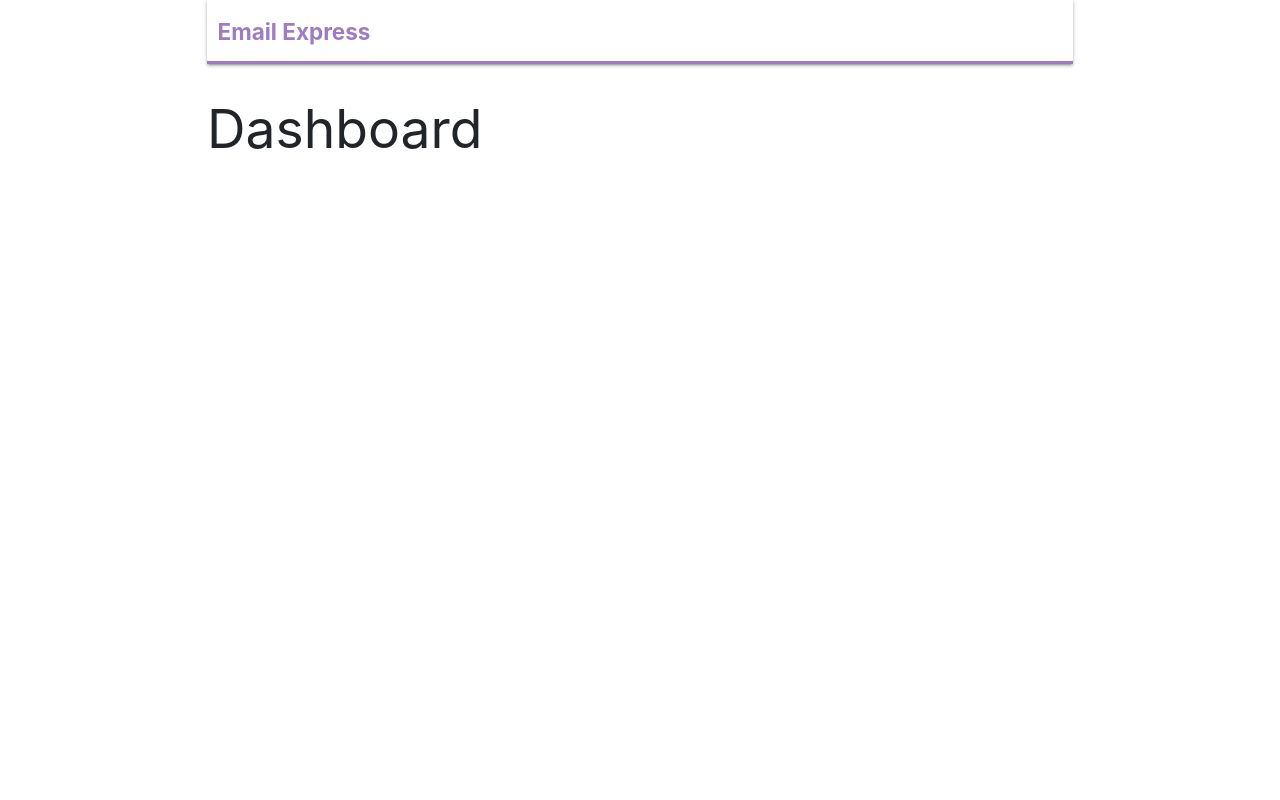
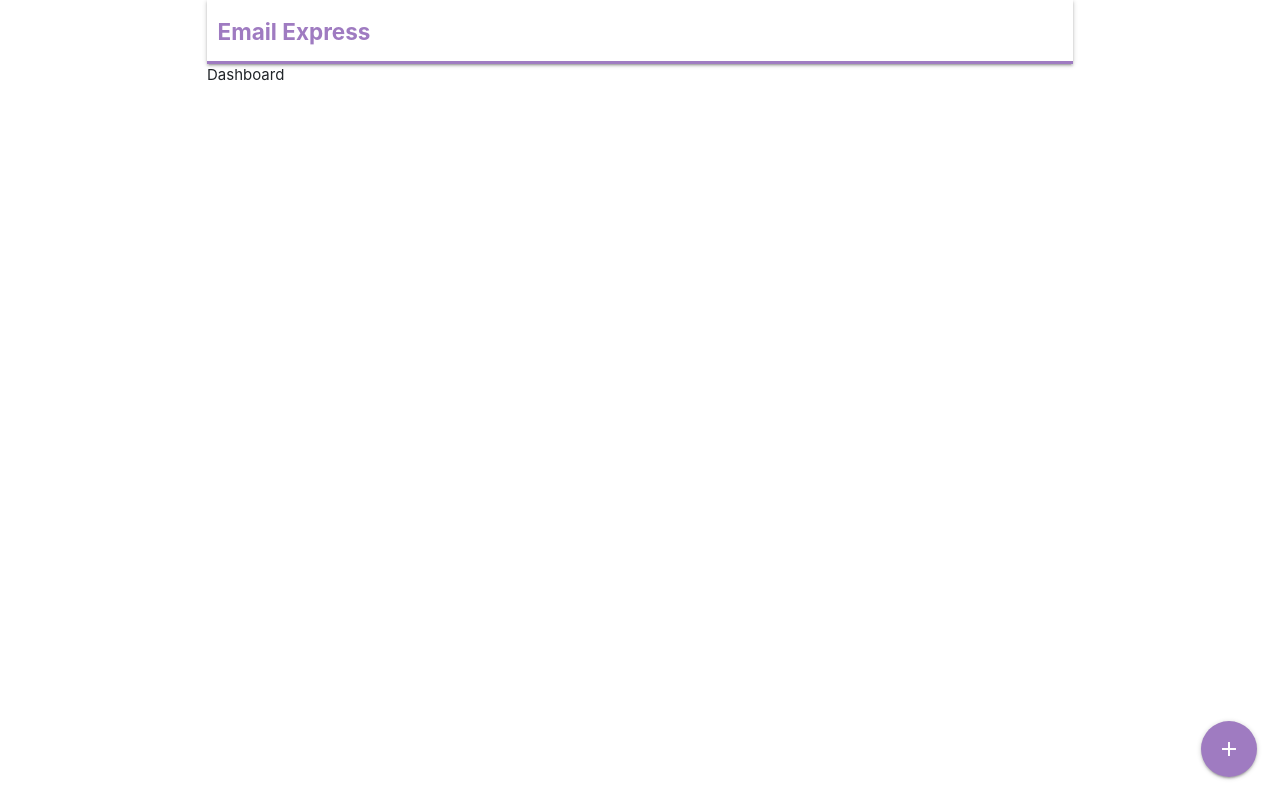
Before and after one commit to neekyo/Email-Express, a React (Create React App) app in the folder client/: page /surveys in a window 1280 px wide. Built offline with nearby package versions, Linux system fonts and the light colour scheme; no server answers.

Commit message:
created dashboard boilerplate & added a button to allow users to create a new survey

```diff
--- a/client/public/index.html
+++ b/client/public/index.html
@@ -16,6 +16,7 @@
     -->
     <link rel="stylesheet" href="https://stackpath.bootstrapcdn.com/bootstrap/4.3.1/css/bootstrap.min.css" integrity="sha384-ggOyR0iXCbMQv3Xipma34MD+dH/1fQ784/j6cY/iJTQUOhcWr7x9JvoRxT2MZw1T" crossorigin="anonymous">
     <link rel="manifest" href="%PUBLIC_URL%/manifest.json" />
+    <link href="https://fonts.googleapis.com/icon?family=Material+Icons" rel="stylesheet">
     <!--
       Notice the use of %PUBLIC_URL% in the tags above.
       It will be replaced with the URL of the `public` folder during the build.
--- a/client/src/components/App.js
+++ b/client/src/components/App.js
@@ -5,7 +5,7 @@
 
 import Header from './Header';
 import Landing from './Landing';
-const Dashboard = () => <h2>Dashboard</h2>;
+import Dashboard from './Dashboard';
 const SurveyNew = () => <h2>SurveyNew</h2>;
 
 class App extends Component {
--- /dev/null
+++ b/client/src/components/Dashboard.js
@@ -0,0 +1,23 @@
+import React from 'react';
+import { Link } from 'react-router-dom';
+
+const Dashboard = () => {
+	return (
+		<div>
+			Dashboard
+			<div className="fixed-action-btn">
+				<Link to="/surveys/new" className="btn-floating btn-large" style={styles.add}>
+					<i className="material-icons">add</i>
+				</Link>
+			</div>
+		</div>
+	);
+};
+
+let styles = {
+	add: {
+		backgroundColor: '#9F7BC1'
+	}
+};
+
+export default Dashboard;
```
Also changed, not shown: 2 other files (tests, documents, lock files or other folders).
